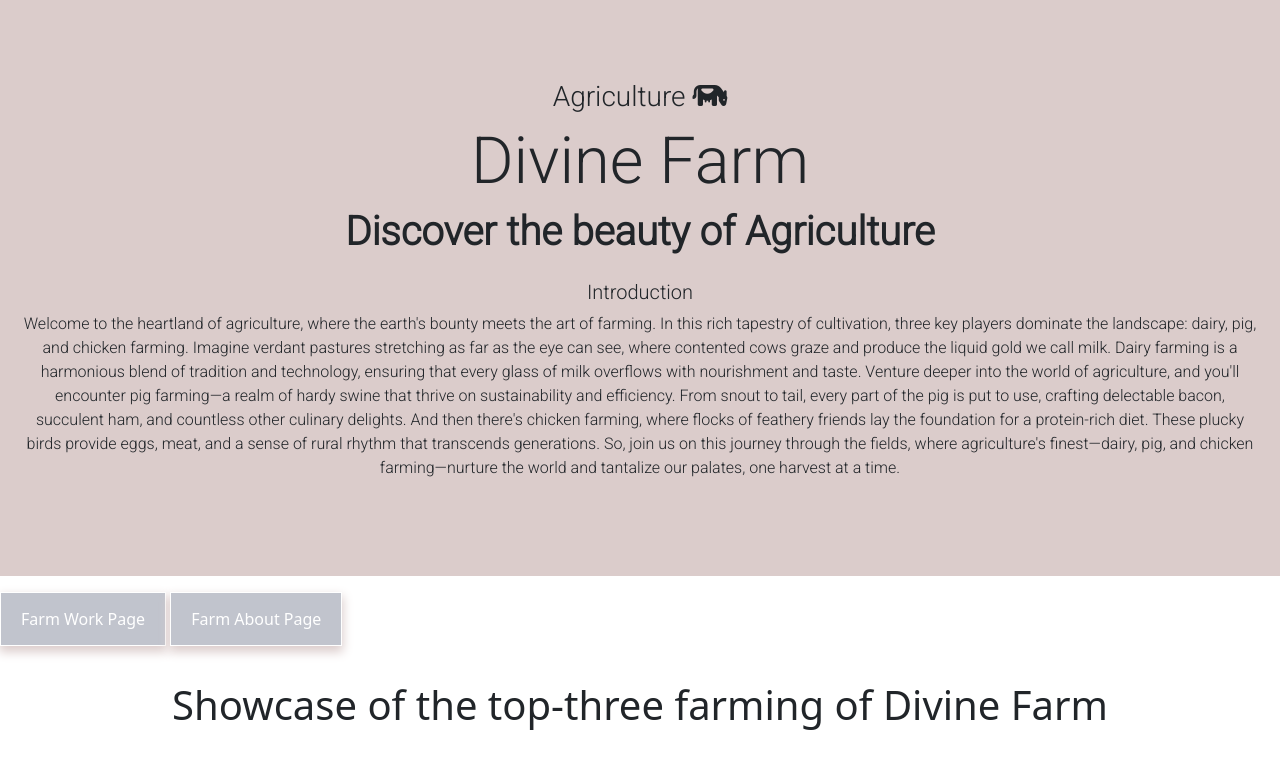
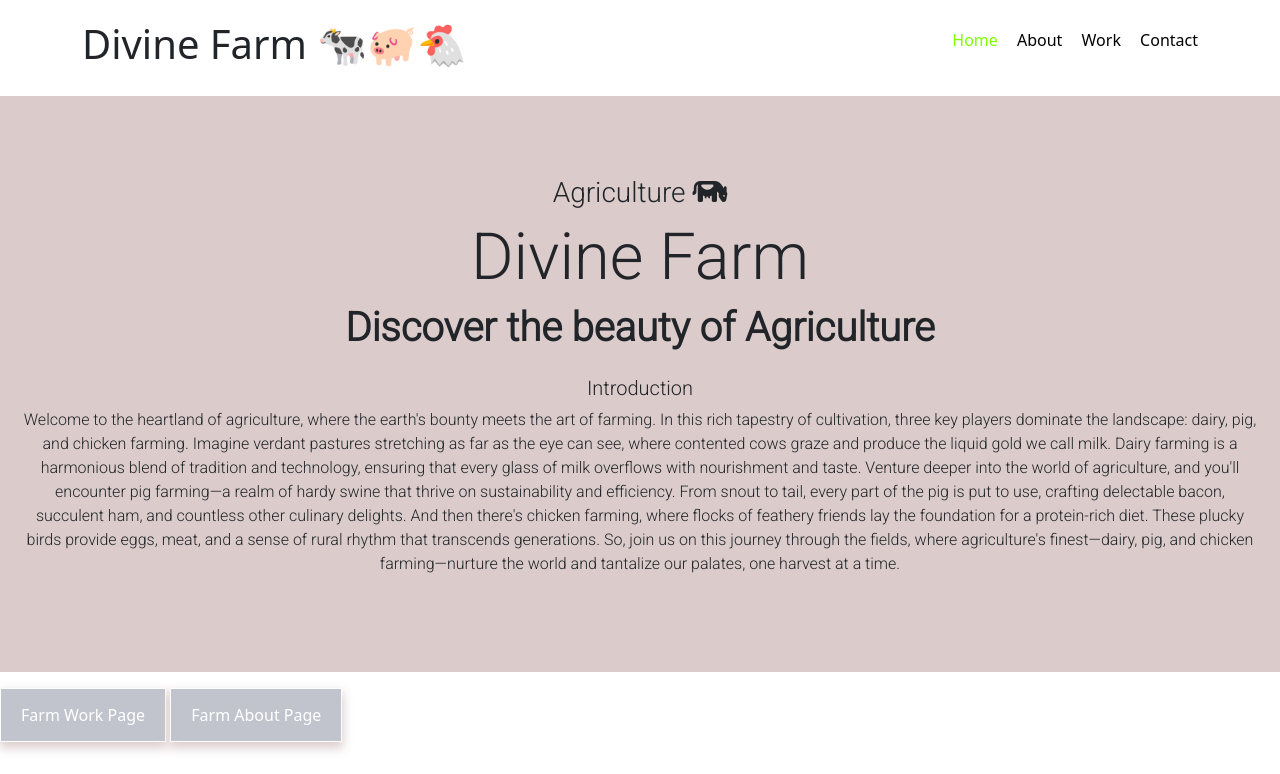
Before and after one commit to Techgirlie-martinermars/portfolio-farming, a plain HTML site: page index.html in a window 1280 px wide. Shown: the top 774 px of the page. Drawn offline with nearby package versions, Linux system fonts and the light colour scheme.

Commit message:
added a nav bar

```diff
--- a/index.html
+++ b/index.html
@@ -36,6 +36,25 @@
     <title>Portfolio-farming</title>
   </head>
   <body>
+    <div class="container">
+      <nav class="d-flex justify-content-between">
+        <h2 class="logo">Divine Farm 🐄🐖🐔</h2>
+        <ul>
+          <li>
+            <a href="/" class="active"> Home </a>
+          </li>
+          <li>
+            <a href="/about.html"> About </a>
+          </li>
+          <li>
+            <a href="/work.html"> Work </a>
+          </li>
+          <li>
+            <a href="/about.html#contact"> Contact </a>
+          </li>
+        </ul>
+      </nav>
+    </div>
     <div class="hero">
       <h3>Agriculture <i class="fa-solid fa-cow"></i></h3>
       <h1>Divine Farm</h1>
--- a/style.css
+++ b/style.css
@@ -77,6 +77,34 @@ h4 {
   text-align: center;
   background: var(--special-color);
 }
+.logo {
+  max-height: 50px;
+}
+nav {
+  padding: 20px 0;
+}
+nav ul {
+  margin: 0;
+  padding: 0;
+}
+nav li {
+  display: inline;
+  list-style: none;
+  margin-left: 15px;
+  line-height: 40px;
+}
+nav a {
+  text-decoration: none;
+  color: #000000;
+}
+nav a:hover {
+  color: chartreuse;
+  transition: all 100ms ease-in-out;
+}
+.active {
+  color: chartreuse;
+}
+
 @media (max-width: 900px) {
   .project-description {
     text-align: center;
@@ -100,4 +128,7 @@ h4 {
     text-align: center;
     padding: 0;
   }
+  .logo {
+    font-size: 20px;
+  }
 }
```
